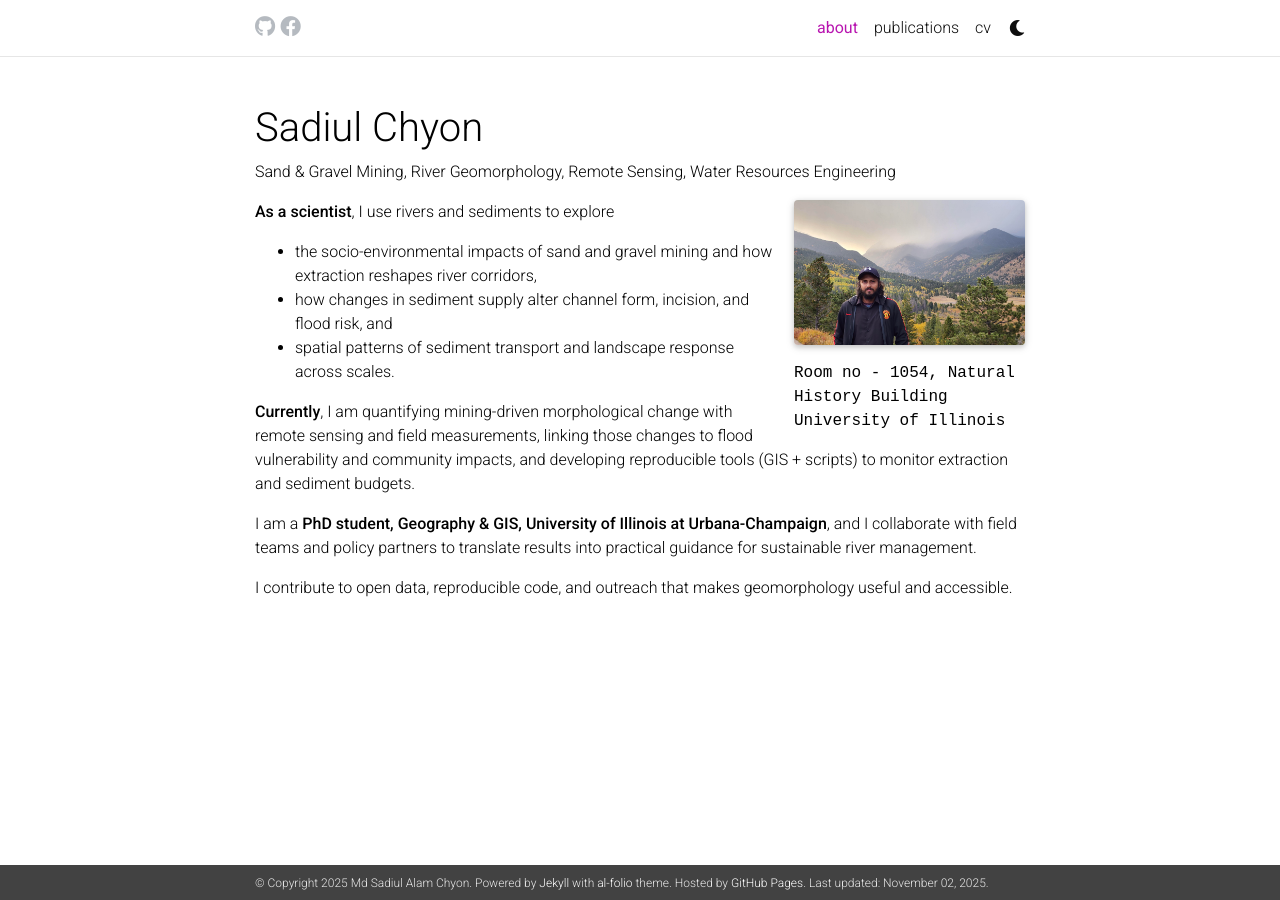
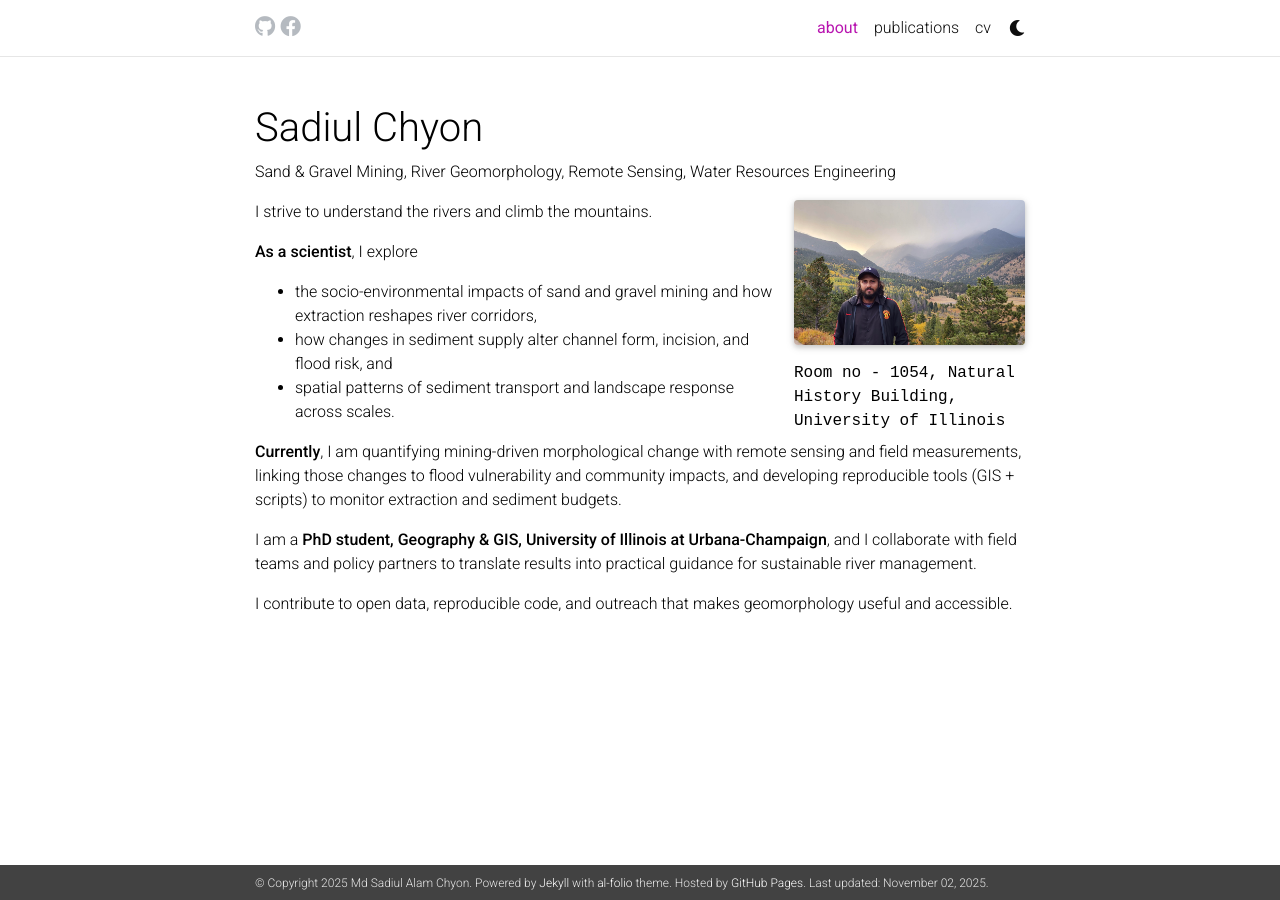
Before and after one commit to sadiulchyon/sadiulchyon.github.io, a Jekyll site: the page built from _pages/about.md, in a window 1280 px wide. Built offline with Jekyll 4.4.1, drawn with Linux system fonts in a browser that asks for light colours; full-size pictures stand in for the smaller copies a plugin makes; comment, search, counter and statistics services are not loaded; a style sheet for code colours, icons or effects is not loaded.

Commit message:
Revise address and enhance scientist description
Updated address information and refined personal statement.

```diff
--- a/_pages/about.md
+++ b/_pages/about.md
@@ -8,7 +8,7 @@ profile:
   image: dp1.jpg
   image_circular: false # crops the image to make it circular
   address: >
-    <p>Room no - 1054, Natural History Building</p>
+    <p>Room no - 1054, Natural History Building, </p>
     <p>University of Illinois</p>
 
 news: false  # includes a list of news items
@@ -16,7 +16,9 @@ selected_papers: false # includes a list of papers marked as "selected={true}"
 social: false  # includes social icons at the bottom of the page
 ---
 
-**As a scientist**, I use rivers and sediments to explore
+I strive to understand the rivers and climb the mountains.
+
+**As a scientist**, I explore
 
 * the socio-environmental impacts of sand and gravel mining and how extraction reshapes river corridors,
 * how changes in sediment supply alter channel form, incision, and flood risk, and
```
